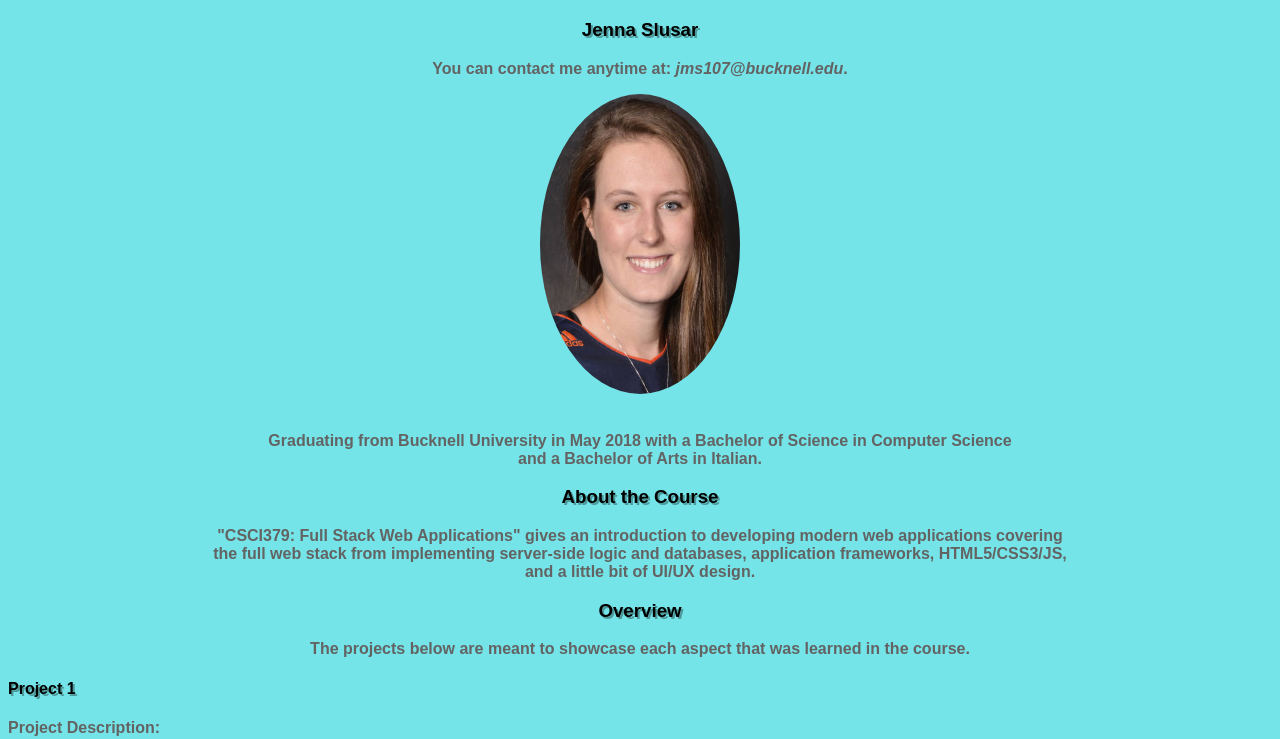
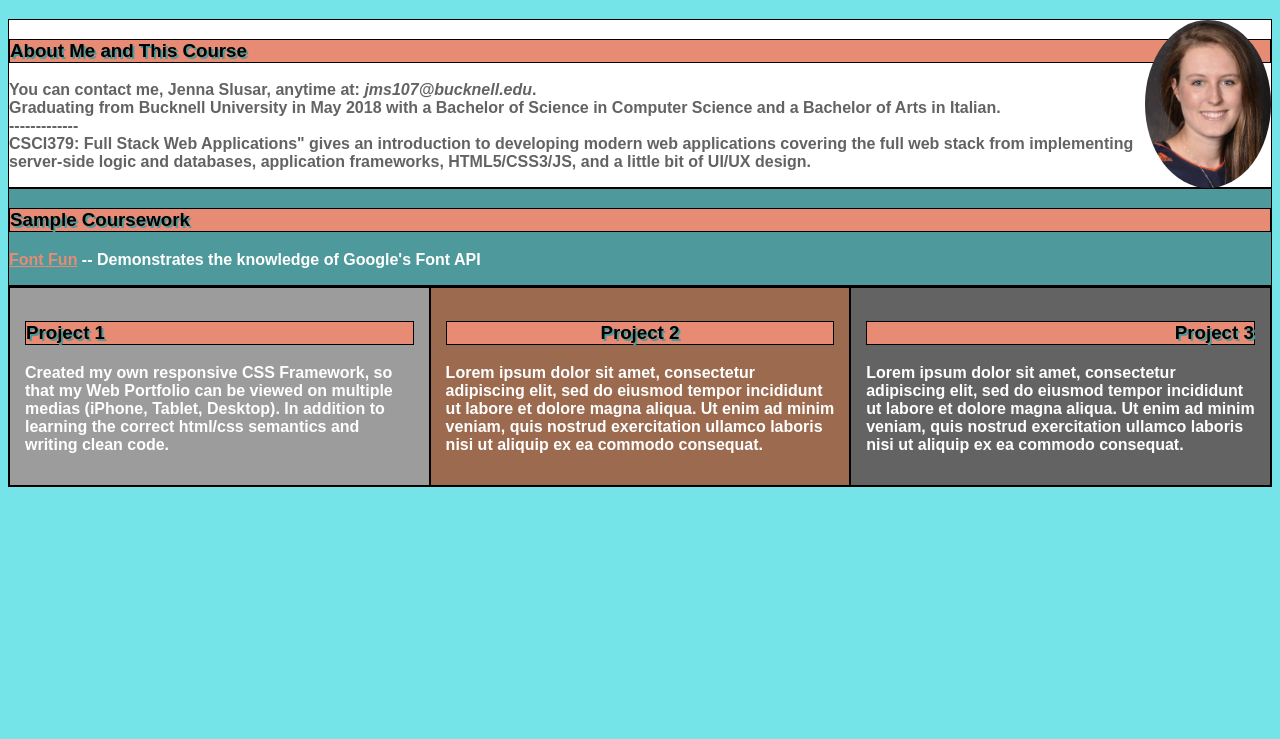
Before and after one commit to jslusar/webapps, a plain HTML site: page index.html in a window 1280 px wide. Shown: the part 61-800 px from the top of the page. Drawn offline with Linux system fonts and the light colour scheme.

Commit message:
Finished Porject 1

```diff
--- a/fonts.css
+++ b/css/fonts.css
@@ -30,15 +30,16 @@ h1 {
     font-family: "Nunito Sans", sans-serif;
 }
 h3{
-text-align: center;
+    text-align: center;
     text-shadow: 2px 2px #4D999B;
     font-family: "Nunito Sans", sans-serif;
 }
-h4{
+/*h4{
     text-shadow: 2px 2px #4D999B;
     font-family: "Nunito Sans", sans-serif;
-}
+}*/
 p{
+    text-align: center;
     font-family: "Source Sans Pro", sans-serif;
     font-weight: bold;
     color: #636363;
--- /dev/null
+++ b/css/project1.css
@@ -0,0 +1,131 @@
+/* color scheme: http://www.colorblender.com/?preloadblend=4D999B74E4E89C6A4EE88B746363639C9C9C
+#74E4E8 = light blue background
+#4D999B = dark blue/green heading shadow color
+#000000 = black for heading text color
+#636363 = darker gray paragraph text color
+#9C9C9C = light gray
+#E88B74 = peach hyperlink color (unvisited)
+#9C6A4E = brown hyperlink color (visited)*/
+/*---------------------------------------------*/
+/*COLOR SCHEME*/
+.font_white{
+    color: white;
+}
+.white{
+    background-color: white;
+}
+.dark_blue{
+    background-color: #4D999B;
+}
+.gray{
+    background-color: #9C9C9C;
+}
+.brown{
+    background-color: #9C6A4E;
+}
+.dark_gray{
+    background-color: #636363;
+}
+
+.center{
+    text-align: center;
+}
+/*---------------------------------------------*/
+/*Semantic Tags*/
+section{
+    border: 1px solid black;
+}
+article{
+    border: 1px solid black;
+}
+h1 {
+    text-align: center;
+    text-shadow: 2px 2px #4D999B;
+    font-family: "Nunito Sans", sans-serif;
+}
+h3{
+    background-color: #E88B74;
+    border: 1px solid black;
+    /*text-align: center;*/
+    text-shadow: 2px 2px #4D999B;
+    font-family: "Nunito Sans", sans-serif;
+}
+p{
+    font-family: "Source Sans Pro", sans-serif;
+    font-weight: bold;
+    color: #636363;
+}
+a:link{
+    color: #E88B74;
+}
+a:visited{
+    color: white;
+    /*color: #9C6A4E*/
+}
+img{
+    border-radius: 50%;
+    float: right;
+    overflow: hidden;
+    width: 10%;
+    height: auto;
+}
+
+/*--------------------------------------------------*/
+/*For phones*/
+* {
+    box-sizing: border-box;
+}
+.row:after {
+    content: "";
+    display: table;
+    clear: both;
+}
+[class*="col-"] {
+    float: left;
+    padding: 15px;
+}
+.col-1 {width: 100%;}
+.col-2 {width: 100%;}
+.col-3 {width: 100%;}
+.p1{
+    text-align: left;
+}
+.p2{
+    text-align: left;
+}
+.p3{
+    text-align: left;
+}
+/*---------------------------------------------------------------------*/
+/*For Tablets*/
+@media only screen and (min-width: 768px) and (max-width: 991px){
+.col-1 {width: 50%;}
+.col-2 {width: 50%;}
+.col-3 {width: 100%;}
+.p1{
+    text-align: left;
+}
+.p2{
+    text-align: right;
+}
+.p3{
+    text-align: center;
+}
+}
+/*----------------------------------------------------------------------*/
+/*For Desktop*/
+@media only screen and (min-width: 992px){
+.col-1 {width: 33.33%;}
+.col-2 {width: 33.33%;}
+.col-3 {width: 33.33%;}
+
+.p1{
+    text-align: left;
+}
+.p2{
+    text-align: center;
+}
+.p3{
+    text-align: right;
+}
+}
--- a/index.html
+++ b/index.html
@@ -2,41 +2,36 @@
 <html>
     <head>
         <meta charset="utf-8">
+        <meta name="viewport" content="width=device-width, initial-scale=1">
         <title>Jenna's Web Portfolio</title>
-        <link rel="stylesheet" href="color.css">
-        <link rel="stylesheet" href="fonts.css">
+        <link rel="stylesheet" href="css/project1.css">
     </head>
     <body bgcolor = "#74E4E8">
         <h1>Web Portfolio</h1>
-        <section>
-            <h3>Jenna Slusar</h3>
-            <p class="center">You can contact me anytime at: <i>jms107@bucknell.edu</i>.</p>
-          <div class="center"><img src="webportfolio.jpg" alt="Picture of Jenna" width= "200" height= "300"></div>
-          <p class="center"><br>Graduating from Bucknell University in May 2018 with a Bachelor of Science in Computer Science <br>and a Bachelor of Arts in Italian. </p>
-      </section>
-        <section>
-            <h3>About the Course</h3>
-            <p class="center">"CSCI379: Full Stack Web Applications" gives an introduction to developing modern web applications covering<br> the full web stack from implementing server-side logic and databases, application frameworks, HTML5/CSS3/JS, <br>and a little bit of UI/UX design.</p>
+        <section class="white">
+            <img src="webportfolio.jpg" alt="Picture of Jenna" width= "150" height= "200">
+            <h3>About Me and This Course</h3>
+            <p >You can contact me, Jenna Slusar, anytime at: <i>jms107@bucknell.edu</i>.
+            <br>Graduating from Bucknell University in May 2018 with a Bachelor of Science in Computer Science and a Bachelor of Arts in Italian.<br> ------------- <br>
+            CSCI379: Full Stack Web Applications" gives an introduction to developing modern web applications covering the full web stack from implementing server-side logic and databases, application frameworks, HTML5/CSS3/JS, and a little bit of UI/UX design.</p>
         </section>
-    <section>
-            <h3>Overview</h3>
-            <p class="center">The projects below are meant to showcase each aspect that was learned in the course.</p>
-        <article>
-            <h4>Project 1</h4>
-            <p>Project Description:</p>
+     <section class="dark_blue">
+            <h3>Sample Coursework</h4>
+            <p class="font_white"><a href="fontfun.html">Font Fun</a> -- Demonstrates the knowledge of Google's Font API</p>
+           <!--  <p><a href="jenna.com">Univisited Link</a></p> -->
+    </section>
+    <section class="row">
+        <article class="col-1 gray">
+            <h3 class = "p1">Project 1</h3>
+            <p class = "font_white">Created my own responsive CSS Framework, so that my Web Portfolio can be viewed on multiple medias (iPhone, Tablet, Desktop). In addition to learning the correct html/css semantics and writing clean code.</p>
         </article>
-        <article>
-            <h4>Project 2</h4>
-            <p>Project Description:</p>
+        <article class="col-2 brown">
+            <h3 class="p2">Project 2</h3>
+            <p class="font_white">Lorem ipsum dolor sit amet, consectetur adipiscing elit, sed do eiusmod tempor incididunt ut labore et dolore magna aliqua. Ut enim ad minim veniam, quis nostrud exercitation ullamco laboris nisi ut aliquip ex ea commodo consequat. </p>
         </article>
-        <article>
-            <h4>Project 3</h4>
-            <p>Project Description:</p>
-        </article>
-        <article>
-            <h4>Additional Coursework</h4>
-            <p><a href="fontfun.html">Font Fun (visited)</a></p>
-            <p><a href="jenna.com">Univisited Link</a></p>
+        <article class="col-3 dark_gray">
+            <h3 class = "p3">Project 3</h3>
+            <p class="font_white">Lorem ipsum dolor sit amet, consectetur adipiscing elit, sed do eiusmod tempor incididunt ut labore et dolore magna aliqua. Ut enim ad minim veniam, quis nostrud exercitation ullamco laboris nisi ut aliquip ex ea commodo consequat. </p>
         </article>
     </section>
     </body>
```
Also changed, not shown: fontfun.html (+1 -1 lines), css/color.css (renamed from color.css), 1 other file.
